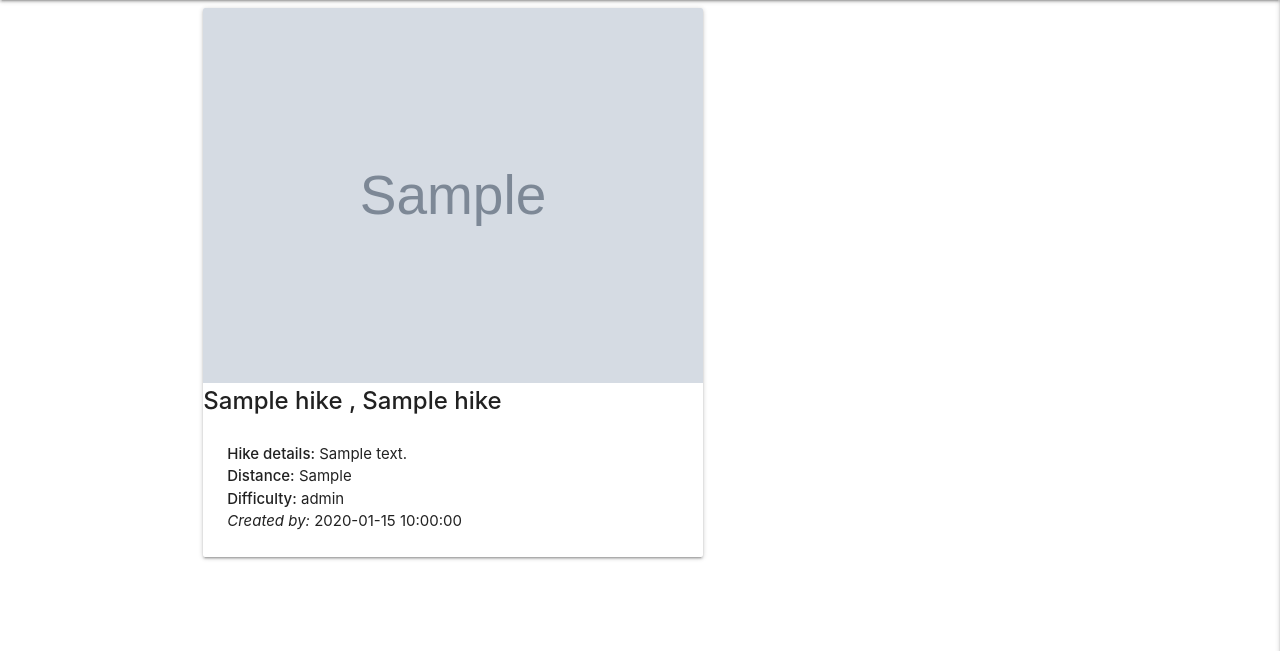
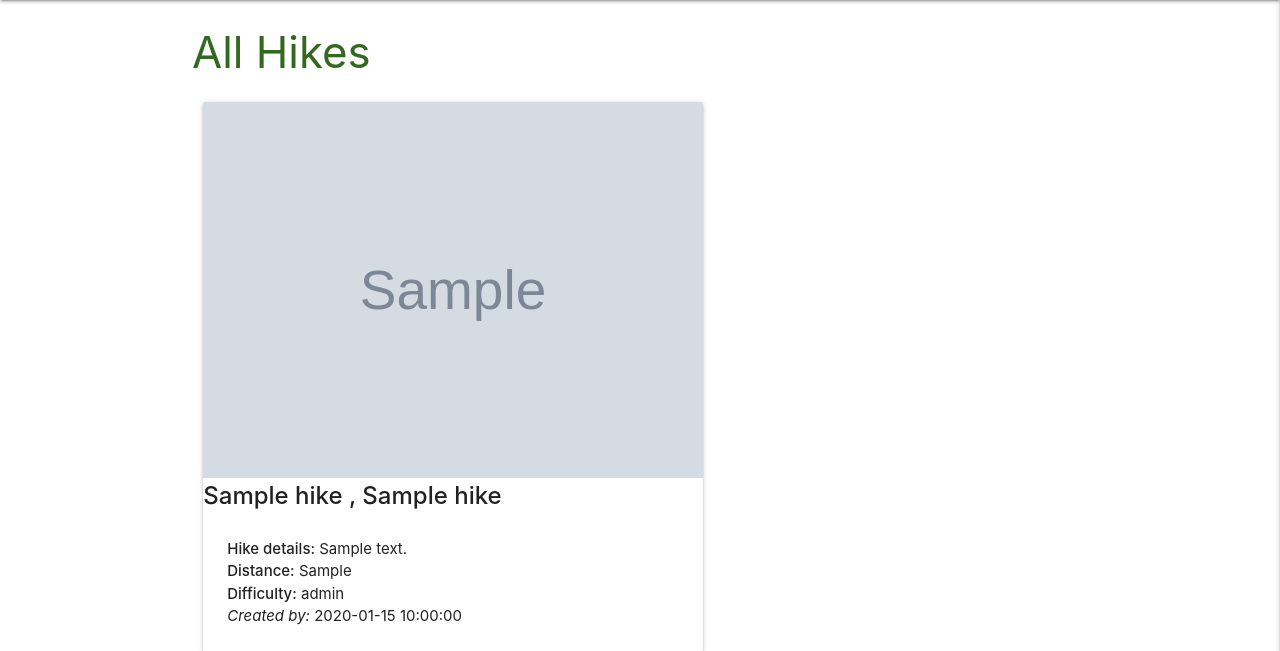
Before and after one commit to MWatty/hike_ireland, a Flask app: page / in a window 1280 px wide. Shown: the part 64-715 px from the top of the page. Run offline with Flask 2, Linux system fonts and the light colour scheme; grey boxes marked "Sample" are stand-in pictures; a database or web service that is not in the repository returns one stand-in record (values such as "Sample title"); some libraries are stand-ins or nearby versions.

Commit message:
added a h3 heading to hikes.html

```diff
--- a/templates/add_hike.html
+++ b/templates/add_hike.html
@@ -73,7 +73,7 @@
                     required>
                 <label for="created_by">Your Name</label>
             </div>
-        </div>-->
+        </div>
         <!--submit button-->
         <div class="row">
             <div class="col s12 center-align">
--- a/templates/hikes.html
+++ b/templates/hikes.html
@@ -1,6 +1,7 @@
 {% extends "base.html" %}
 {% block content %}
 
+<h3 class="light-green-text text-darken-4 centre-align">All Hikes</h3>
 
 <div class="row">
     {% for hike in hikes %}
```
